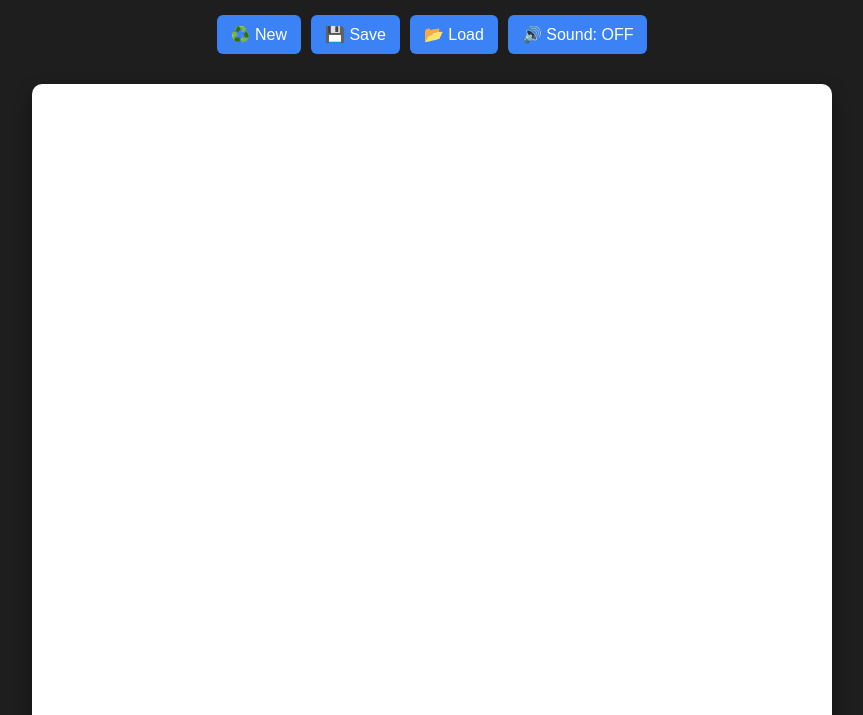
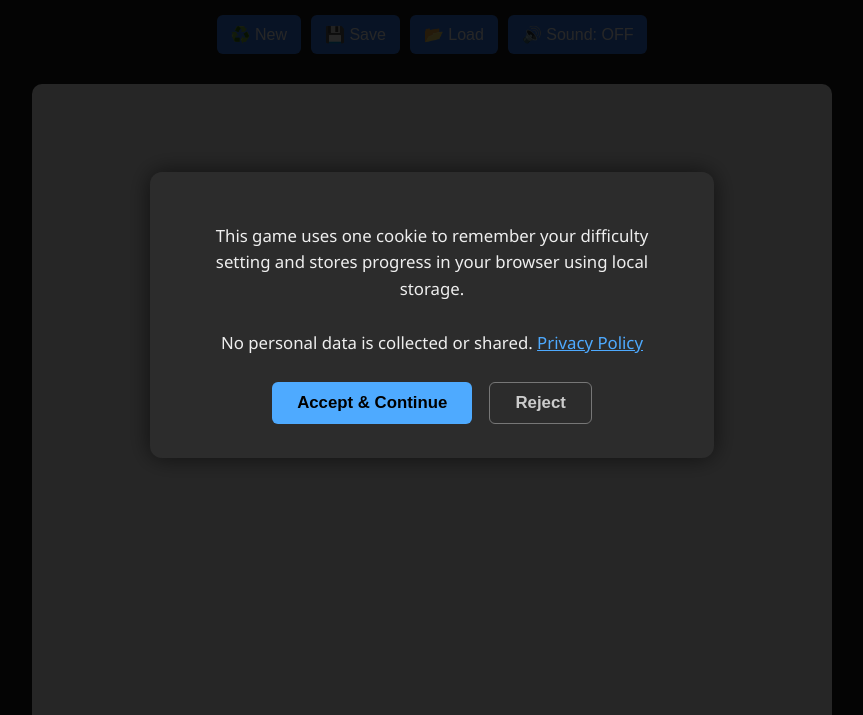
Before and after one commit to dinosaur-oatmeal/Queens-Game, a plain HTML site: page static/index.html in a window 1280 px wide. Shown: the part 85-800 px from the top of the page, without its empty margins (208-1071 px from the left). Drawn offline with Linux system fonts and the light colour scheme; no server answers.

Commit message:
added cookies and a privacy policy

```diff
--- a/static/game.js
+++ b/static/game.js
@@ -1,3 +1,72 @@
+// Run when DOM is fully loaded
+window.addEventListener("DOMContentLoaded", () => {
+  checkConsent();
+});
+
+function showCookieBanner() {
+  const banner = document.createElement("div");
+  banner.id = "cookie-banner";
+  banner.classList.add("fade-in"); // trigger fade in
+
+  banner.innerHTML = `
+    <div id="cookie-modal">
+      <p>
+        This game uses one cookie to remember your difficulty setting and stores progress in your browser using local storage.
+        <br><br>
+        No personal data is collected or shared.
+        <a href="/static/privacy.html" target="_blank">Privacy Policy</a>
+      </p>
+      <div class="cookie-buttons">
+        <button onclick="acceptCookies()">Accept & Continue</button>
+        <button class="reject" onclick="rejectCookies()">Reject</button>
+      </div>
+    </div>
+  `;
+
+  document.body.appendChild(banner);
+}
+
+function acceptCookies() {
+  localStorage.setItem("cookieConsent", "true");
+  const banner = document.getElementById("cookie-banner");
+  banner.classList.remove("fade-in");
+  banner.classList.add("fade-out");
+
+  setTimeout(() => {
+    banner.remove();
+    // Start game
+    generate();
+  }, 300); // match animation duration
+}
+
+function rejectCookies() {
+  // Lock interface by not starting game
+  const banner = document.getElementById("cookie-banner");
+  banner.classList.remove("fade-in");
+  banner.classList.add("fade-out");
+
+  setTimeout(() => {
+    banner.innerHTML = `<div id="cookie-modal"><p>Cookie use declined. This game cannot run without minimal cookies and local storage.</p></div>`;
+    banner.classList.remove("fade-out");
+    banner.classList.add("fade-in");
+  }, 300);
+}
+
+
+function checkConsent() {
+  const consent = localStorage.getItem("cookieConsent");
+  if (!consent)
+  {
+    showCookieBanner();
+  }
+
+  else
+  {
+    // Auto-start game if consent already given
+    generate();
+  }
+}
+
 // Colors for game regions
 const palette = [
     "#e41a1c", "#377eb8", "#4daf4a", "#984ea3",
@@ -397,6 +466,3 @@ async function setDifficulty(level)
   // Regenerate game board when difficulty altered
   generate();
 }
-
-// Always generate a puzzle on load
-generate();
--- a/static/index.html
+++ b/static/index.html
@@ -3,7 +3,7 @@
 <head>
   <meta charset = "UTF-8">
   <title>Queen Puzzle</title>
-  <link rel = "stylesheet" href = "/static/style.css">
+  <link rel="stylesheet" href="/static/style.css?v=1.0.1">
   <script src = "/static/game.js" defer></script>
 </head>
 <body>
@@ -39,6 +39,6 @@
     <audio id = "buzzer" src = "/static/buzzer.mp3"></audio>
 
     <!-- Version type to force cache reload -->
-    <script src="/static/game.js?v=1.0.5"></script>
+    <script src="/static/game.js?v=1.0.8"></script>
 </body>
 </html>
--- a/static/style.css
+++ b/static/style.css
@@ -8,6 +8,95 @@ body {
   flex-direction: column;
   align-items: center;
 }
+
+/* Cookies */
+body > #cookie-banner {
+  position: fixed !important;
+  display: flex !important;
+  flex-direction: column;
+}
+
+#cookie-banner {
+  position: fixed;
+  top: 0;
+  left: 0;
+  width: 100vw;
+  height: 100vh;
+  background-color: rgba(0, 0, 0, 0.85);
+  display: flex;
+  align-items: center;
+  justify-content: center;
+  z-index: 9999;
+  opacity: 0;
+  pointer-events: none;
+  transition: opacity 0.3s ease;
+}
+
+#cookie-banner.fade-in {
+  opacity: 1;
+  pointer-events: auto;
+}
+
+#cookie-banner.fade-out {
+  opacity: 0;
+  pointer-events: none;
+}
+
+#cookie-modal {
+  background-color: #2c2c2c;
+  color: #eee;
+  padding: 2em 2.5em;
+  border-radius: 12px;
+  max-width: 480px;
+  box-shadow: 0 0 25px rgba(0, 0, 0, 0.6);
+  text-align: center;
+  font-size: 1.05em;
+}
+
+#cookie-modal p {
+  margin-bottom: 1.5em;
+  line-height: 1.6;
+}
+
+#cookie-modal a {
+  color: #4eaaff;
+  text-decoration: underline;
+}
+
+.cookie-buttons {
+  display: flex;
+  justify-content: center;
+  gap: 1em;
+  flex-wrap: wrap;
+}
+
+#cookie-modal button {
+  background-color: #4eaaff;
+  color: black;
+  font-weight: bold;
+  border: none;
+  border-radius: 6px;
+  padding: 0.6em 1.5em;
+  font-size: 1em;
+  cursor: pointer;
+  transition: background-color 0.3s ease;
+}
+
+#cookie-modal button.reject {
+  background-color: transparent;
+  color: #ccc;
+  border: 1px solid #777;
+}
+
+#cookie-modal button:hover {
+  background-color: #66bbff;
+}
+
+#cookie-modal button.reject:hover {
+  background-color: #444;
+  color: #fff;
+}
+
 
 /* Title */
 h2 {
```
Also changed, not shown: static/privacy.html (added, +56 -0 lines).
